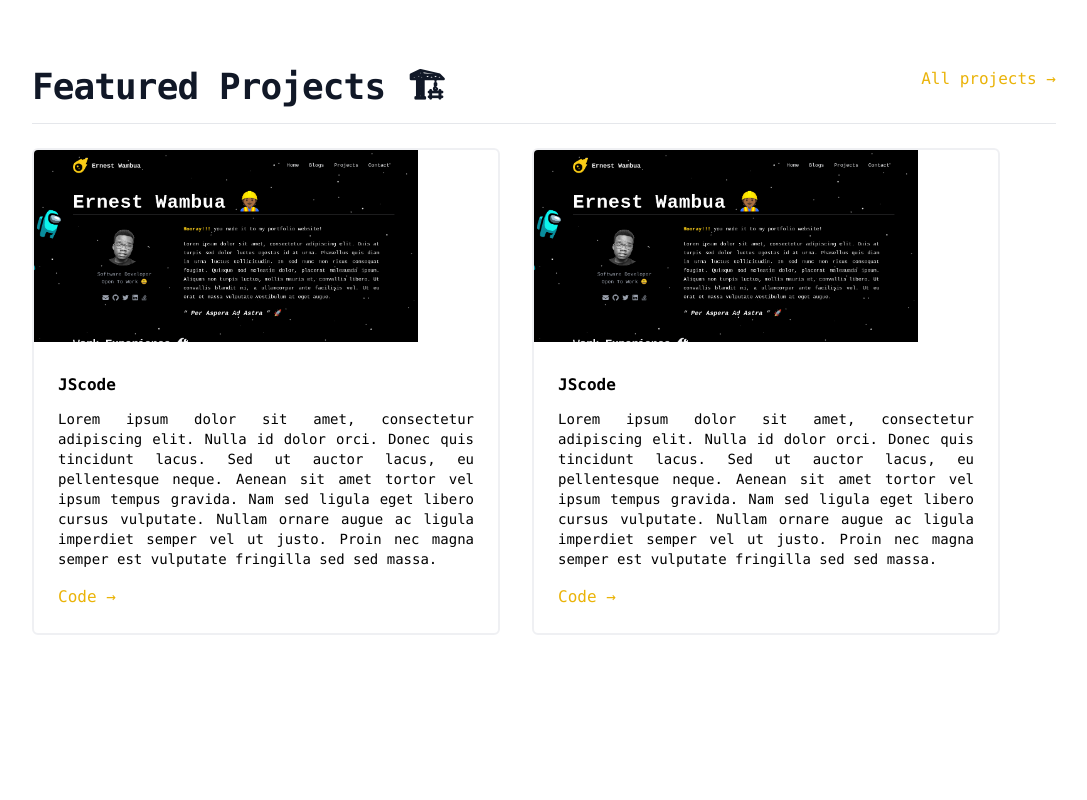
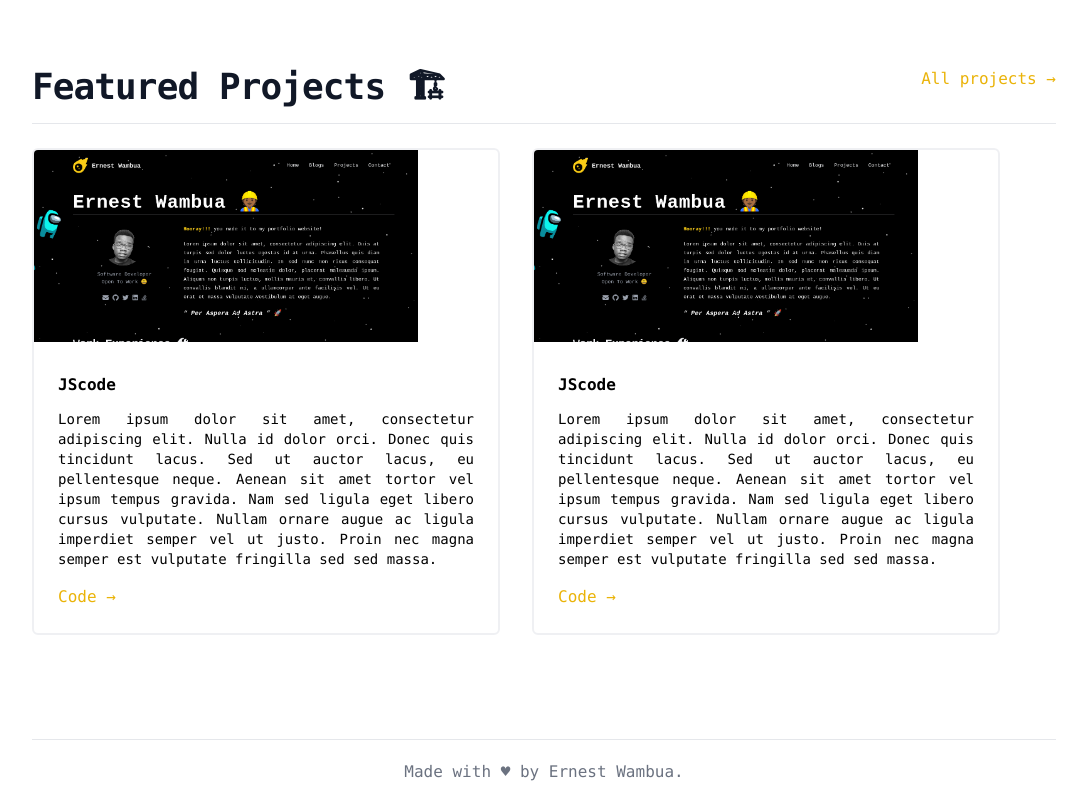
Before and after one commit to tallninja/portfolio, a React (Create React App) app: page / in a window 1280 px wide. Shown: the part 1305-2105 px from the top of the page, without its empty margins (96-1183 px from the left). Before the commit the page ends 2028 px from the top, so only its background shows below. Built offline with nearby package versions, Linux system fonts and the light colour scheme.

Commit message:
Added the footer

```diff
--- a/src/App.tsx
+++ b/src/App.tsx
@@ -1,5 +1,5 @@
 import { BrowserRouter, Route, Routes } from 'react-router-dom';
-import { Navbar } from './components';
+import { Footer, Navbar } from './components';
 import { Blogs, Home, PageNotFound, Projects } from './pages';
 
 import { useCallback } from 'react';
@@ -43,6 +43,7 @@ export const App = () => {
 							options={particlesConfig}
 						/>
 					</main>
+					<Footer />
 				</div>
 			</div>
 		</BrowserRouter>
--- /dev/null
+++ b/src/components/footer/footer.tsx
@@ -0,0 +1,12 @@
+export const Footer = () => {
+	return (
+		<>
+			<hr className='mt-4' />
+			<div className='flex flex-col items-center'>
+				<div className='mb-4 mt-5 space-x-2 text-gray-500 dark:text-gray-200'>
+					Made with ♥ by Ernest Wambua.
+				</div>
+			</div>
+		</>
+	);
+};
--- /dev/null
+++ b/src/components/footer/index.ts
@@ -0,0 +1 @@
+export * from './footer';
--- a/src/components/index.ts
+++ b/src/components/index.ts
@@ -3,3 +3,4 @@ export * from './hero';
 export * from './work-experience';
 export * from './education';
 export * from './featured-projects';
+export * from './footer';
```
